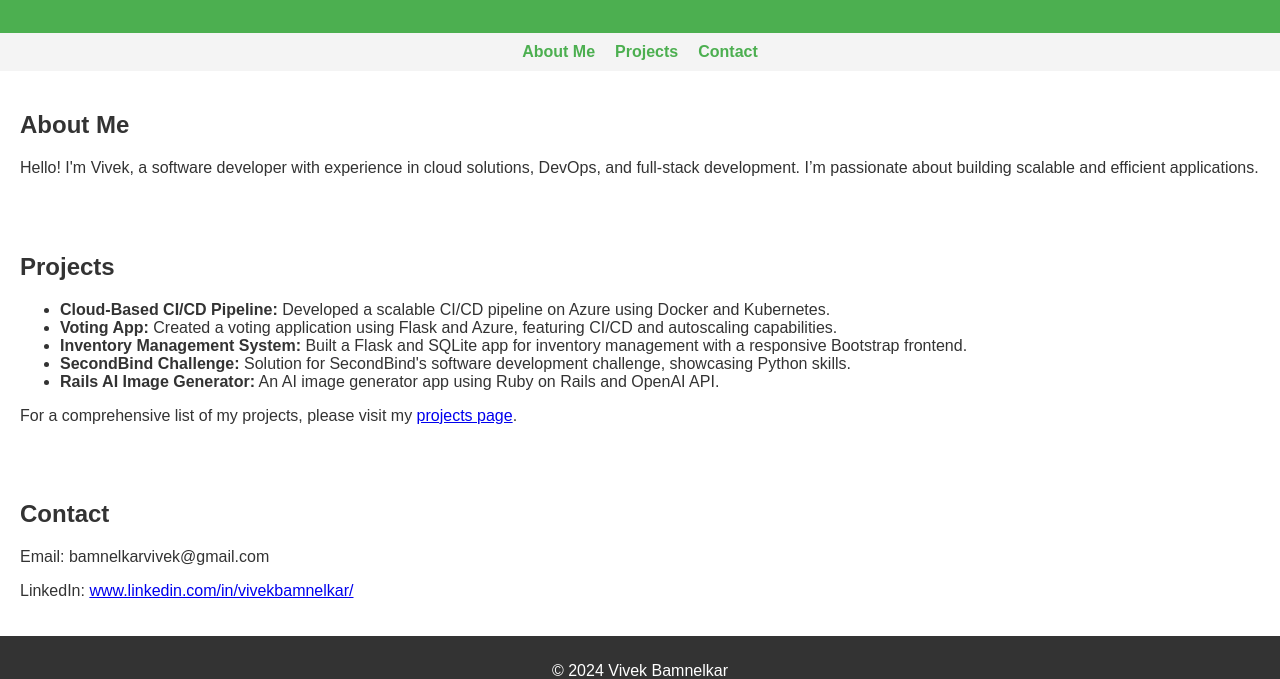
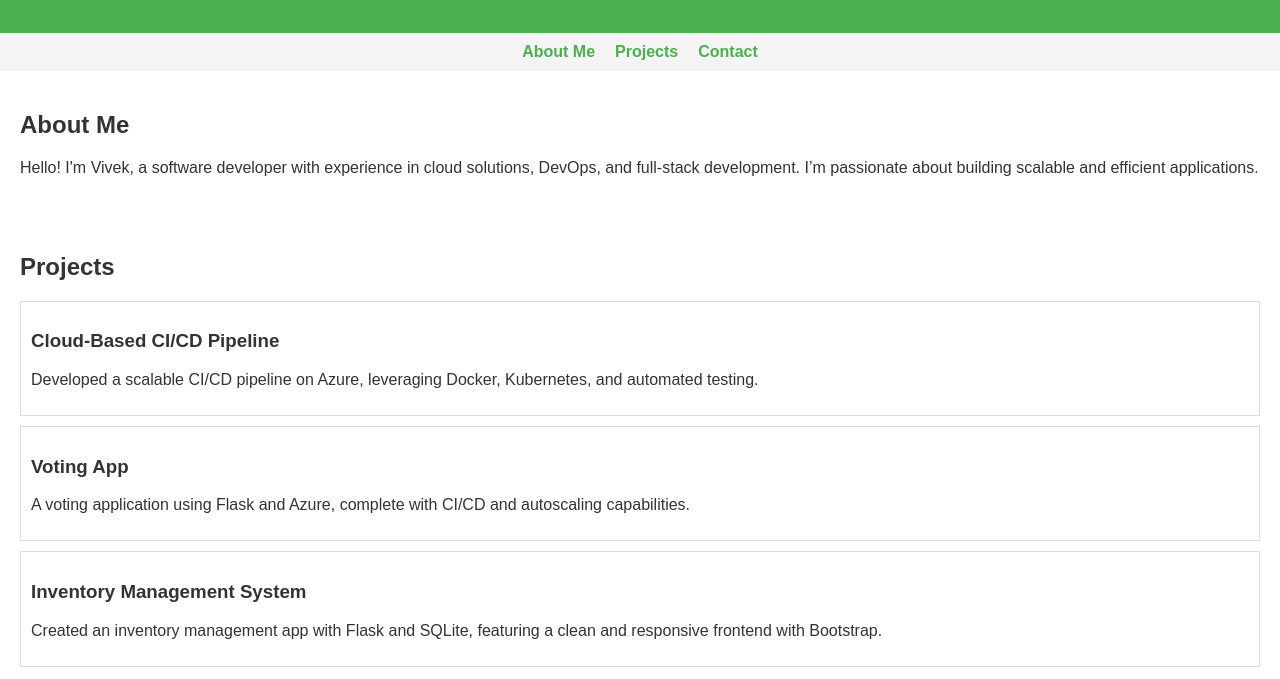
Before and after one commit to bamnelkarvivek/bamnelkarvivek.github.io, a plain HTML site: page index.html in a window 1280 px wide. Shown: the part 121-800 px from the top of the page. Drawn offline with Linux system fonts and the light colour scheme.

Commit message:
Updated homepage projects section

```diff
--- a/index.html
+++ b/index.html
@@ -28,13 +28,18 @@
 
 <section id="projects">
   <h2>Projects</h2>
-  <ul>
-    <li><strong>Cloud-Based CI/CD Pipeline:</strong> Developed a scalable CI/CD pipeline on Azure using Docker and Kubernetes.</li>
-    <li><strong>Voting App:</strong> Created a voting application using Flask and Azure, featuring CI/CD and autoscaling capabilities.</li>
-    <li><strong>Inventory Management System:</strong> Built a Flask and SQLite app for inventory management with a responsive Bootstrap frontend.</li>
-    <li><strong>SecondBind Challenge:</strong> Solution for SecondBind's software development challenge, showcasing Python skills.</li>
-    <li><strong>Rails AI Image Generator:</strong> An AI image generator app using Ruby on Rails and OpenAI API.</li>
-  </ul>
+  <div class="project">
+    <h3>Cloud-Based CI/CD Pipeline</h3>
+    <p>Developed a scalable CI/CD pipeline on Azure, leveraging Docker, Kubernetes, and automated testing.</p>
+  </div>
+  <div class="project">
+    <h3>Voting App</h3>
+    <p>A voting application using Flask and Azure, complete with CI/CD and autoscaling capabilities.</p>
+  </div>
+  <div class="project">
+    <h3>Inventory Management System</h3>
+    <p>Created an inventory management app with Flask and SQLite, featuring a clean and responsive frontend with Bootstrap.</p>
+  </div>
   <p>For a comprehensive list of my projects, please visit my <a href="projects/index.html">projects page</a>.</p>
 </section>
 
```
